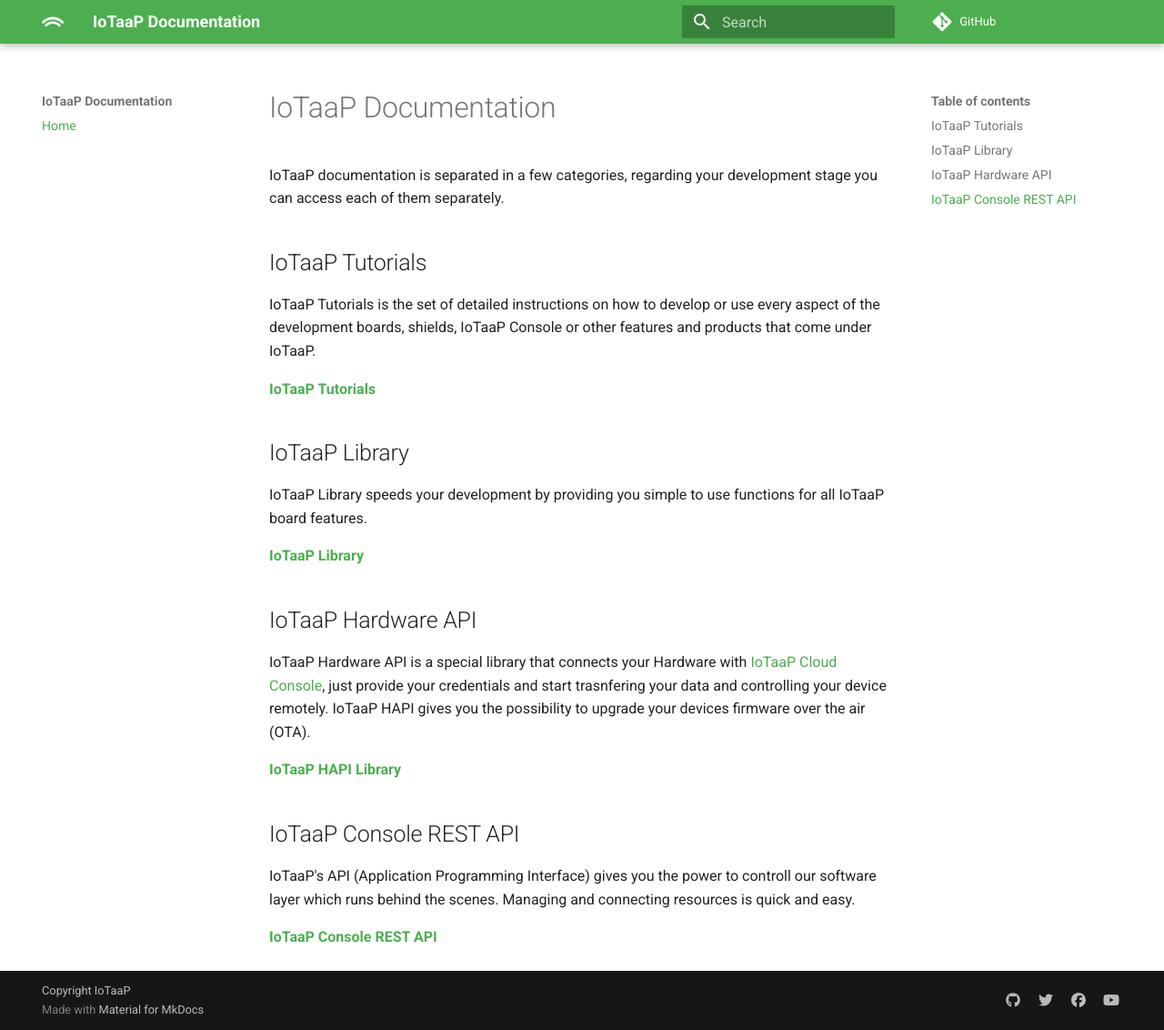
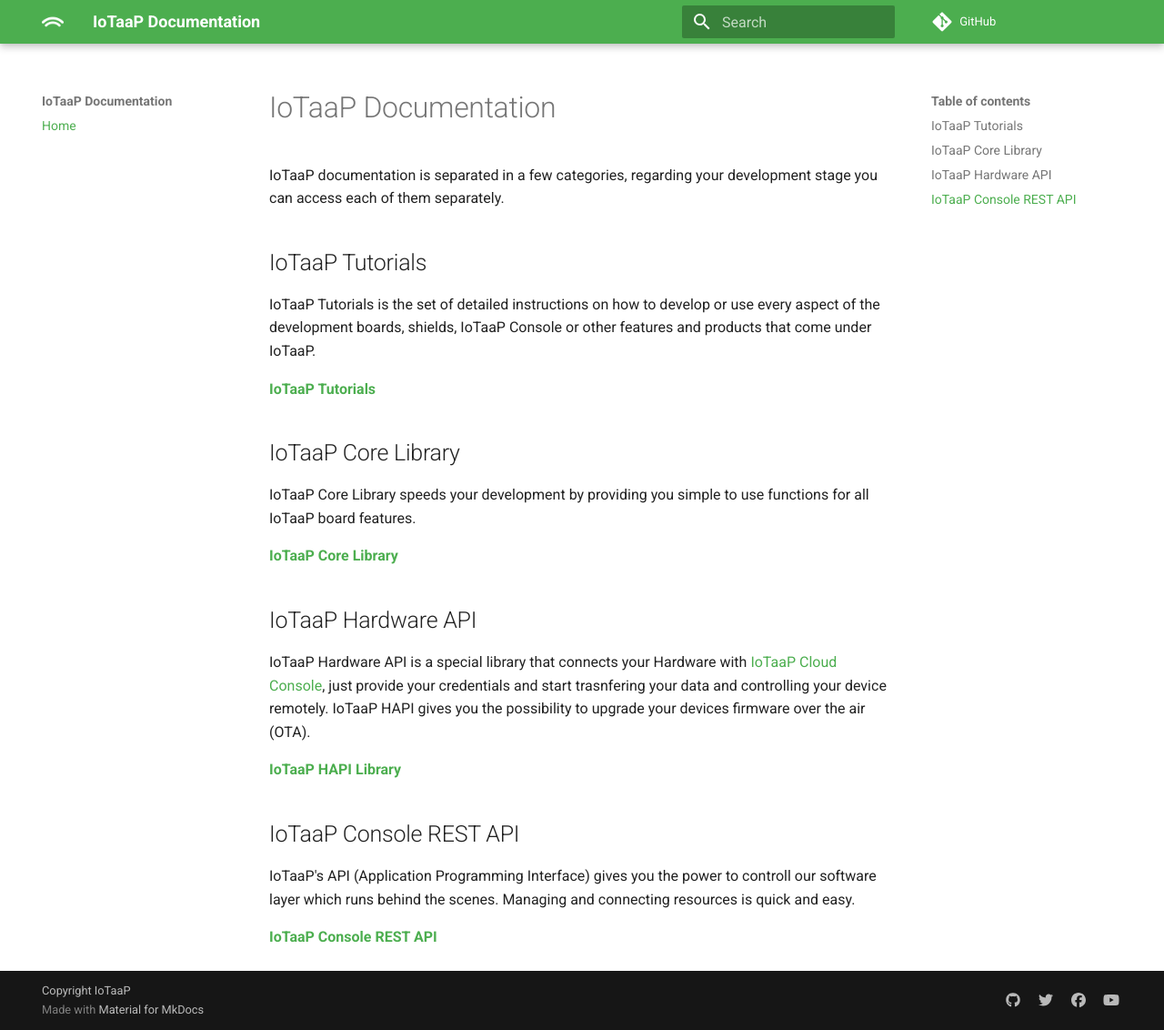
Before and after one commit to iotaap/docs-root, an MkDocs documentation site: the page built from docs/index.md, in a window 1280 px wide and 1132 px high. Shown: the whole window at 91% size. Built offline with MkDocs 1.6.1 and Material for MkDocs 9.7.7, drawn with Linux system fonts in a browser that asks for light colours; comment, search, counter and statistics services are not loaded.

Commit message:
Updated iotaap core

```diff
--- a/docs/index.md
+++ b/docs/index.md
@@ -9,11 +9,11 @@ IoTaaP Console or other features and products that come under IoTaaP.
 
 [**IoTaaP Tutorials**](https://docs.iotaap.io/iotaap-tutorials/)
 
-## IoTaaP Library
+## IoTaaP Core Library
 
-IoTaaP Library speeds your development by providing you simple to use functions for all IoTaaP board features.
+IoTaaP Core Library speeds your development by providing you simple to use functions for all IoTaaP board features.
 
-[**IoTaaP Library**](https://docs.iotaap.io/iotaap-library/)
+[**IoTaaP Core Library**](https://docs.iotaap.io/iotaap-core/)
 
 ## IoTaaP Hardware API
 
```
